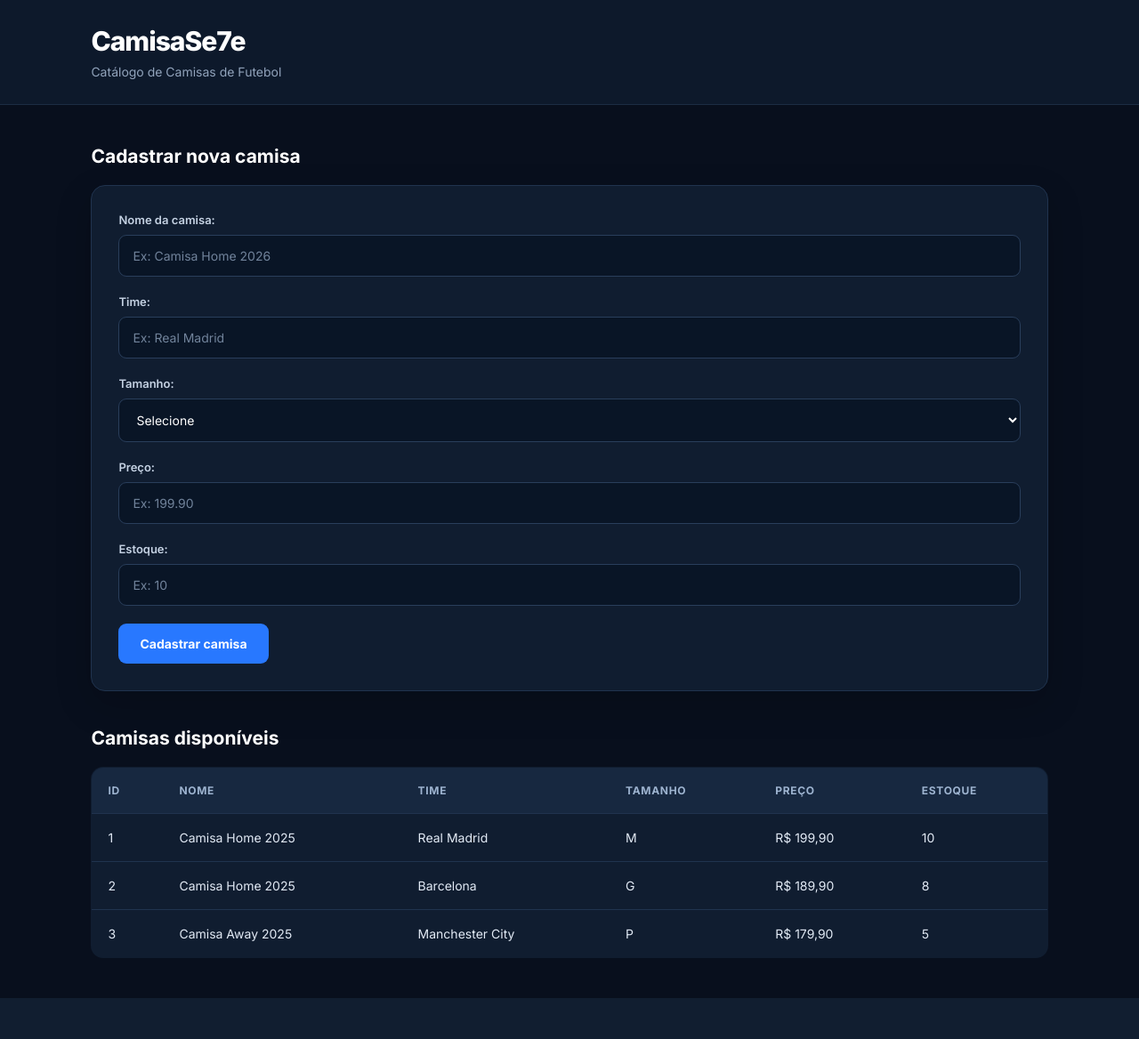
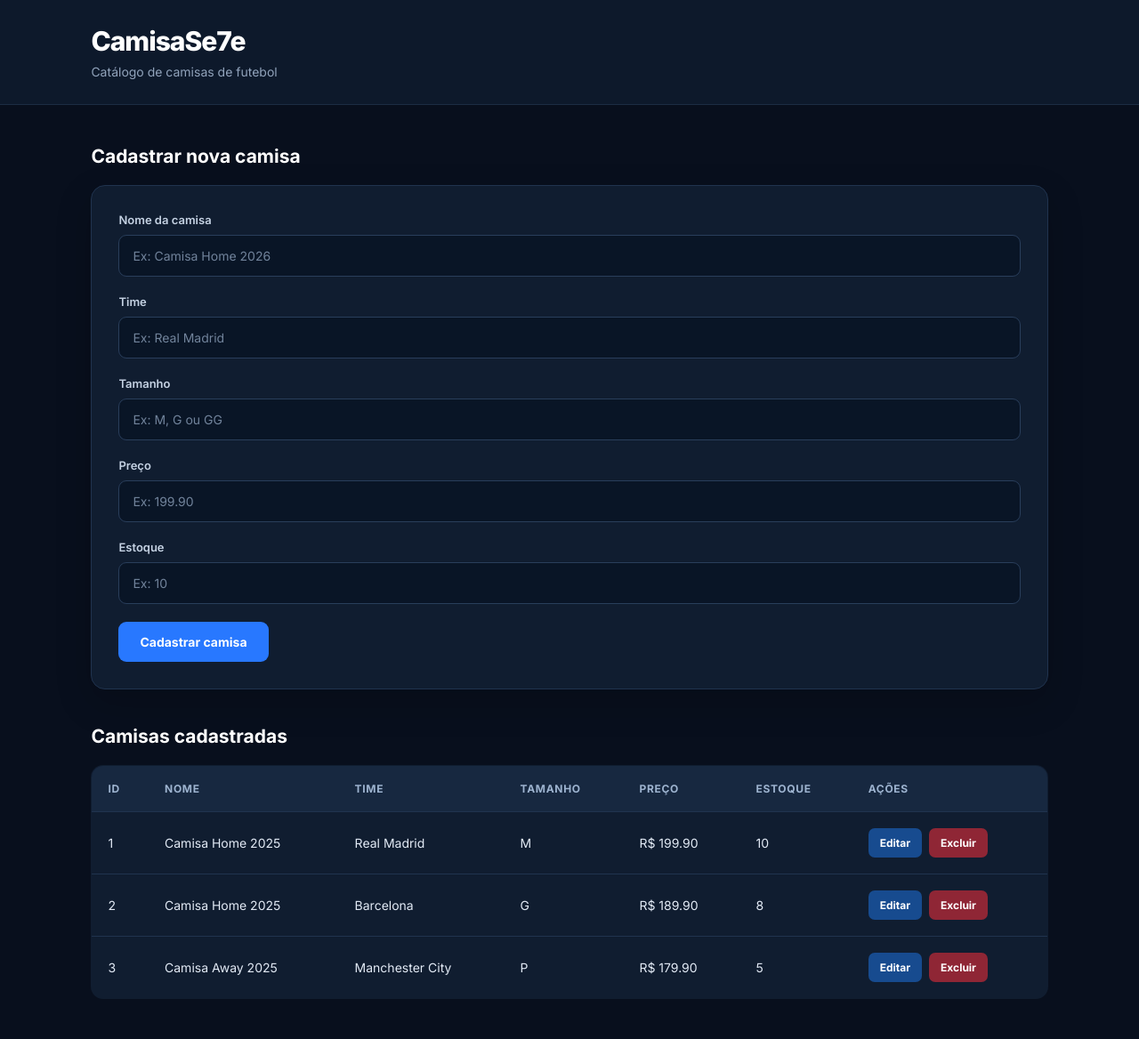
Before and after one commit to Paulinxxz/CamisaSe7e, a Node server app: page / in a window 1280 px wide. Shown: the whole page at 89% size. Before the commit the page ends 1122 px from the top, so only its background shows below. Run offline with Node 20, Linux system fonts and the light colour scheme; data comes from the database, SQL or seed files in the repository.

Commit message:
Adicionando Editar e Excluir

```diff
--- a/public/stylesheets/style.css
+++ b/public/stylesheets/style.css
@@ -189,3 +189,62 @@ tbody tr:hover {
         white-space: nowrap;
     }
 }
+
+
+/* ACOES DA TABELA */
+
+.acoes {
+    display: flex;
+    align-items: center;
+    gap: 8px;
+}
+
+.acoes form {
+    margin: 0;
+    padding: 0;
+    border: none;
+    box-shadow: none;
+    background: transparent;
+}
+
+.btn-editar,
+.btn-excluir,
+.btn-voltar {
+    display: inline-block;
+    padding: 9px 13px;
+    border-radius: 7px;
+    font-size: 12px;
+    font-weight: 700;
+    font-family: 'Inter', sans-serif;
+    text-decoration: none;
+    cursor: pointer;
+    transition: 0.2s;
+}
+
+.btn-editar {
+    background: #174b8f;
+    color: #ffffff;
+}
+
+.btn-editar:hover {
+    background: #2878ff;
+}
+
+.btn-excluir {
+    background: #8f2635;
+    color: #ffffff;
+}
+
+.btn-excluir:hover {
+    background: #d9364c;
+}
+
+.btn-voltar {
+    background: #263a55;
+    color: #ffffff;
+    margin-left: 10px;
+}
+
+.btn-voltar:hover {
+    background: #354f70;
+}
--- a/routes/index.js
+++ b/routes/index.js
@@ -1,14 +1,12 @@
+
 var express = require('express');
 var router = express.Router();
-var conexao = require('../config/db');
+var db = require('../config/db');
 
-/* Página inicial */
-router.get('/', function (req, res, next) {
-  conexao.query('SELECT * FROM camisas', function (erro, resultados) {
-    if (erro) {
-      console.log(erro);
-      return res.status(500).send('Erro ao buscar camisas.');
-    }
+// Listar camisas
+router.get('/', function(req, res) {
+    db.query('SELECT * FROM camisas', function(err, resultados) {
+        if (err) throw err;
 
         res.render('index', {
             title: 'CamisaSe7e',
@@ -16,22 +14,69 @@ router.get('/', function (req, res, next) {
         });
     });
 });
-router.post('/itens', function (req, res) {
-  var novaCamisa = {
-    nome: req.body.nome,
-    time: req.body.time,
-    tamanho: req.body.tamanho,
-    preco: req.body.preco,
-    estoque: req.body.estoque
-  };
 
-  conexao.query('INSERT INTO camisas SET ?', novaCamisa, function (erro) {
-    if (erro) {
-      console.log(erro);
-      return res.status(500).send('Erro ao cadastrar camisa.');
-    }
+// Cadastrar camisa
+router.post('/itens', function(req, res) {
+    var nome = req.body.nome;
+    var time = req.body.time;
+    var tamanho = req.body.tamanho;
+    var preco = req.body.preco;
+    var estoque = req.body.estoque;
+
+    var sql = 'INSERT INTO camisas (nome, time, tamanho, preco, estoque) VALUES (?, ?, ?, ?, ?)';
+
+    db.query(sql, [nome, time, tamanho, preco, estoque], function(err) {
+        if (err) throw err;
 
         res.redirect('/');
     });
 });
+
+// Abrir formulario de edicao
+router.get('/editar/:id', function(req, res) {
+    var id = req.params.id;
+
+    db.query('SELECT * FROM camisas WHERE id = ?', [id], function(err, resultados) {
+        if (err) throw err;
+
+        if (resultados.length === 0) {
+            return res.redirect('/');
+        }
+
+        res.render('editar', {
+            title: 'Editar Camisa',
+            camisa: resultados[0]
+        });
+    });
+});
+
+// Salvar edicao
+router.post('/editar/:id', function(req, res) {
+    var id = req.params.id;
+    var nome = req.body.nome;
+    var time = req.body.time;
+    var tamanho = req.body.tamanho;
+    var preco = req.body.preco;
+    var estoque = req.body.estoque;
+
+    var sql = 'UPDATE camisas SET nome = ?, time = ?, tamanho = ?, preco = ?, estoque = ? WHERE id = ?';
+
+    db.query(sql, [nome, time, tamanho, preco, estoque, id], function(err) {
+        if (err) throw err;
+
+        res.redirect('/');
+    });
+});
+
+// Excluir camisa
+router.post('/excluir/:id', function(req, res) {
+    var id = req.params.id;
+
+    db.query('DELETE FROM camisas WHERE id = ?', [id], function(err) {
+        if (err) throw err;
+
+        res.redirect('/');
+    });
+});
+
 module.exports = router;
--- a/views/index.ejs
+++ b/views/index.ejs
@@ -1,56 +1,42 @@
+
 <!DOCTYPE html>
 <html lang="pt-br">
-
 <head>
     <meta charset="UTF-8">
     <meta name="viewport" content="width=device-width, initial-scale=1.0">
-    <title>
-        <%= title %>
-    </title>
+    <title><%= title %></title>
     <link rel="stylesheet" href="/stylesheets/style.css">
 </head>
-
 <body>
 
     <header>
         <h1>CamisaSe7e</h1>
-        <p>Catálogo de Camisas de Futebol</p>
+        <p>Catálogo de camisas de futebol</p>
     </header>
 
     <main>
-
-        <section class="cadastro">
         <h2>Cadastrar nova camisa</h2>
 
         <form action="/itens" method="POST">
-
-                <label>Nome da camisa:</label>
+            <label>Nome da camisa</label>
             <input type="text" name="nome" placeholder="Ex: Camisa Home 2026" required>
 
-                <label>Time:</label>
+            <label>Time</label>
             <input type="text" name="time" placeholder="Ex: Real Madrid" required>
 
-                <label>Tamanho:</label>
-                <select name="tamanho" required>
-                    <option value="">Selecione</option>
-                    <option value="P">P</option>
-                    <option value="M">M</option>
-                    <option value="G">G</option>
-                    <option value="GG">GG</option>
-                </select>
+            <label>Tamanho</label>
+            <input type="text" name="tamanho" placeholder="Ex: M, G ou GG" required>
 
-                <label>Preço:</label>
+            <label>Preço</label>
             <input type="number" name="preco" step="0.01" placeholder="Ex: 199.90" required>
 
-                <label>Estoque:</label>
+            <label>Estoque</label>
             <input type="number" name="estoque" placeholder="Ex: 10" required>
 
             <button type="submit">Cadastrar camisa</button>
+        </form>
 
-            </form>
-        </section>
-
-        <h2>Camisas disponíveis</h2>
+        <h2>Camisas cadastradas</h2>
 
         <table>
             <thead>
@@ -61,28 +47,27 @@
                     <th>Tamanho</th>
                     <th>Preço</th>
                     <th>Estoque</th>
+                    <th>Ações</th>
                 </tr>
             </thead>
 
             <tbody>
                 <% camisas.forEach(function(camisa) { %>
                     <tr>
+                        <td><%= camisa.id %></td>
+                        <td><%= camisa.nome %></td>
+                        <td><%= camisa.time %></td>
+                        <td><%= camisa.tamanho %></td>
+                        <td>R$ <%= Number(camisa.preco).toFixed(2) %></td>
+                        <td><%= camisa.estoque %></td>
                         <td>
-                            <%= camisa.id %>
-                        </td>
-                        <td>
-                            <%= camisa.nome %>
-                        </td>
-                        <td>
-                            <%= camisa.time %>
-                        </td>
-                        <td>
-                            <%= camisa.tamanho %>
-                        </td>
-                        <td>R$ <%= Number(camisa.preco).toFixed(2).replace('.', ',' ) %>
-                        </td>
-                        <td>
-                            <%= camisa.estoque %>
+                            <div class="acoes">
+                                <a href="/editar/<%= camisa.id %>" class="btn-editar">Editar</a>
+
+                                <form action="/excluir/<%= camisa.id %>" method="POST" onsubmit="return confirm('Tem certeza que deseja excluir esta camisa?')">
+                                    <button type="submit" class="btn-excluir">Excluir</button>
+                                </form>
+                            </div>
                         </td>
                     </tr>
                 <% }); %>
@@ -91,5 +76,4 @@
     </main>
 
 </body>
-
 </html>
```
Also changed, not shown: views/editar.ejs (added, +45 -0 lines). Lines whose indentation alone changed are shown as unchanged.
